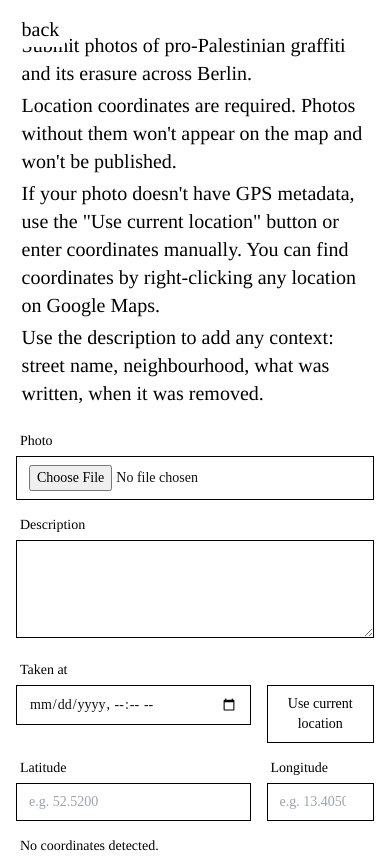
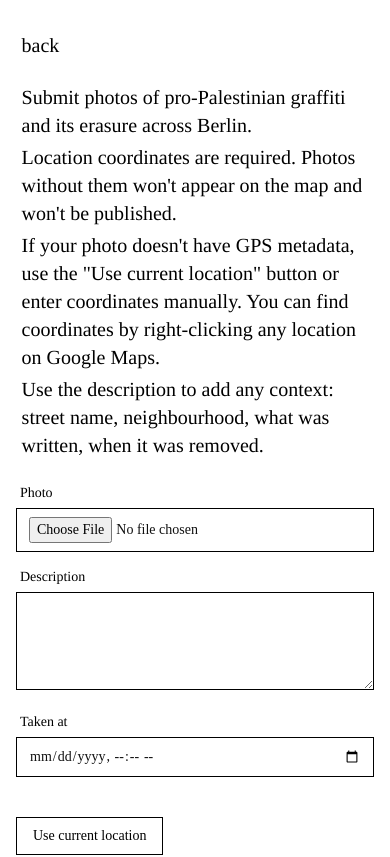
Before and after one commit to sinanatra/whitewashed, a SvelteKit app: page /upload in a window 390 px wide. Shown: the top 857 px of the page. Built offline with nearby package versions, Linux system fonts and the light colour scheme.

Commit message:
mobile fix

```diff
--- a/src/routes/upload/+page.svelte
+++ b/src/routes/upload/+page.svelte
@@ -36,6 +36,7 @@
   let uploadFile = null;
   let originalUploadFile = null;
   let fileInput;
+  let locationSource = "";
   let formState = {
     description: "",
     lat: "",
@@ -79,6 +80,7 @@
 
       if (!formState.lat && Number.isFinite(exif?.latitude)) {
         formState.lat = String(exif.latitude);
+        locationSource = "photo";
       }
 
       if (!formState.lng && Number.isFinite(exif?.longitude)) {
@@ -86,6 +88,10 @@
       }
     } catch {
       // ignore missing EXIF
+    }
+
+    if (!formState.lat || !formState.lng) {
+      useBrowserLocation();
     }
   }
 
@@ -241,9 +247,10 @@
       (position) => {
         formState.lat = String(position.coords.latitude);
         formState.lng = String(position.coords.longitude);
+        locationSource = "device";
       },
       () => {
-        error = "Unable to read current position";
+        locationSource = "";
       },
       { enableHighAccuracy: true, timeout: 10000 },
     );
@@ -289,6 +296,7 @@
       uploadFile = null;
       originalUploadFile = null;
       optimizationNote = "";
+      locationSource = "";
       if (fileInput) {
         fileInput.value = "";
       }
@@ -305,7 +313,7 @@
 </svelte:head>
 
 <main class="mx-auto max-w-2xl px-4 py-8 sm:px-6">
-  <a href="/" class="fixed left-4 top-4 z-10 text-xl">
+  <a href="/" class="mb-6 block text-xl">
     <span class="marker-text">
       {#each backWords as item, index}
         <span class="marker-word" style={`--word-order:${item.order};--marker-sequence-delay:0ms;`}>{item.word}</span>{index < backWords.length - 1 ? ' ' : ''}
@@ -379,13 +387,18 @@
         />
       </label>
 
-      <div class="pt-6">
+      <div class="pt-6 flex items-center gap-3">
         <button
           type="button"
           on:click={useBrowserLocation}
           class="border border-black px-3 py-2 text-sm"
           ><span class="marker-text">Use current location</span></button
         >
+        {#if locationSource === "device"}
+          <span class="text-xs text-black/50"><span class="marker-text">from device</span></span>
+        {:else if locationSource === "photo"}
+          <span class="text-xs text-black/50"><span class="marker-text">from photo</span></span>
+        {/if}
       </div>
 
       <label class="block text-sm">
@@ -416,9 +429,9 @@
         />
       </label>
 
-      {#if !formState.lat || !formState.lng}
+      {#if (!formState.lat || !formState.lng) && uploadFile}
         <p class="col-span-2 text-sm text-black/50">
-          <span class="marker-text">No coordinates detected.</span>
+          <span class="marker-text">No location found — allow location access when prompted, or enter coordinates manually.</span>
         </p>
       {/if}
     </div>
```
